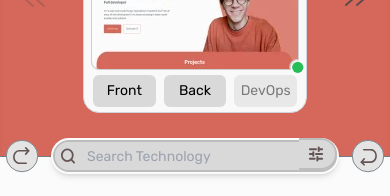
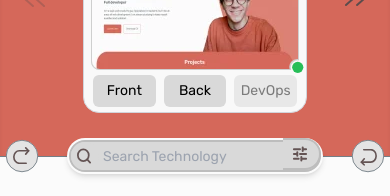
Before and after one commit to felipemalli/portfolio, a React (Vite) app: page / in a window 390 px wide. Shown: the part 1040-1236 px from the top of the page. Built offline with nearby package versions, Linux system fonts and the light colour scheme.

Commit message:
style: reduce searchbar if screen is too small

```diff
--- a/src/components/content-card-section/particular/SearchBar.tsx
+++ b/src/components/content-card-section/particular/SearchBar.tsx
@@ -128,7 +128,7 @@ export const SearchBar: React.FC = () => {
   };
 
   return (
-    <div className='flex items-center bg-secondary-500 absolute top-1/2 left-1/2 -translate-x-1/2 -translate-y-1/2 w-72 h-9 rounded-full p-0.5 shadow-md hover:shadow-lg'>
+    <div className='flex items-center bg-secondary-500 absolute top-1/2 left-1/2 -translate-x-1/2 -translate-y-1/2 w-64 sm:w-72 h-9 rounded-full p-0.5 shadow-md hover:shadow-lg'>
       <button className='flex justify-center items-center w-7 h-7 left-1 pr-0.5 rounded-full absolute bg-customGray-400 hover:bg-customGray-200 active:bg-customGray-400'
         onClick={() => applyFilters()}>
         <img className='w-3.5' src={iconImages.searchIcon} alt='Search technology'></img>
```
